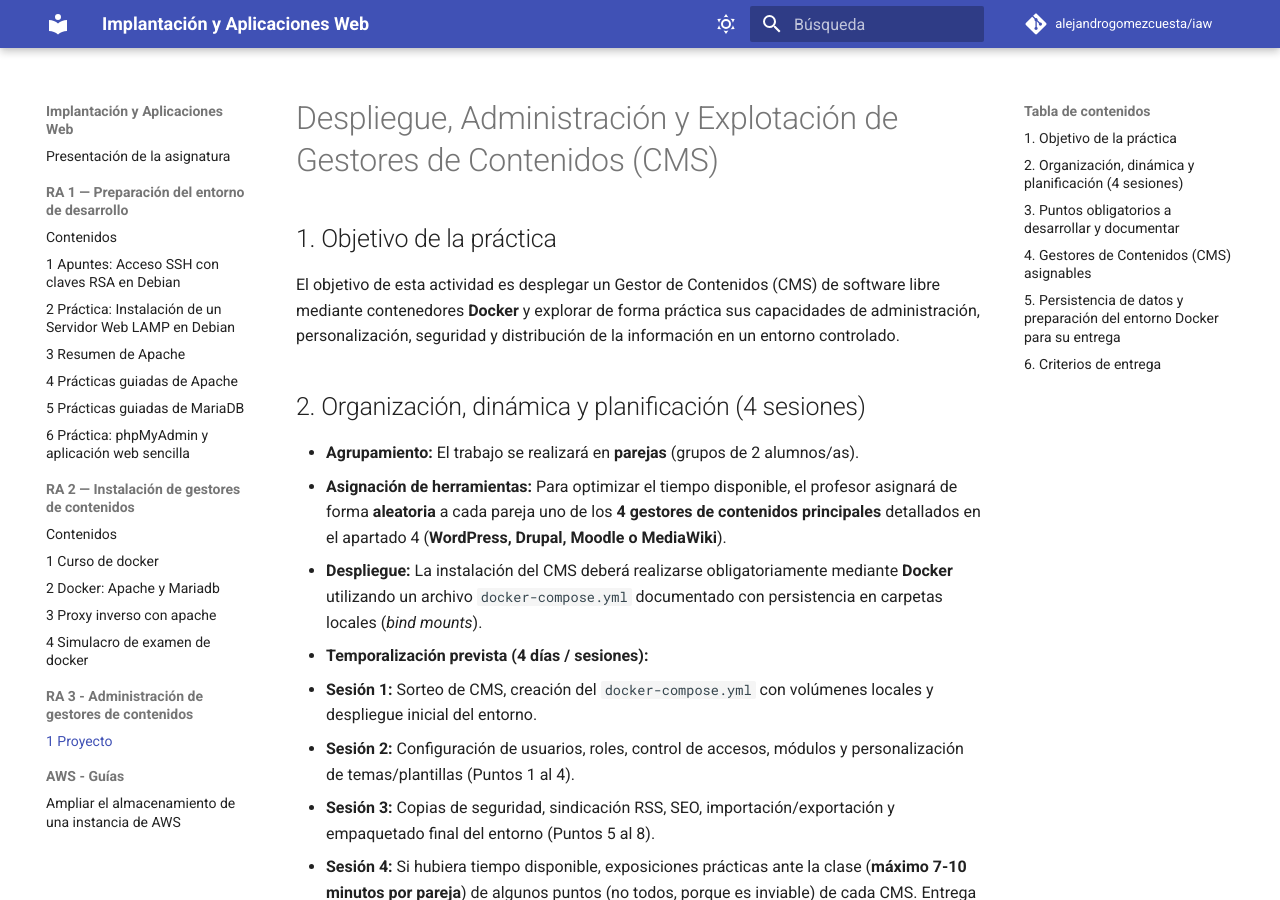
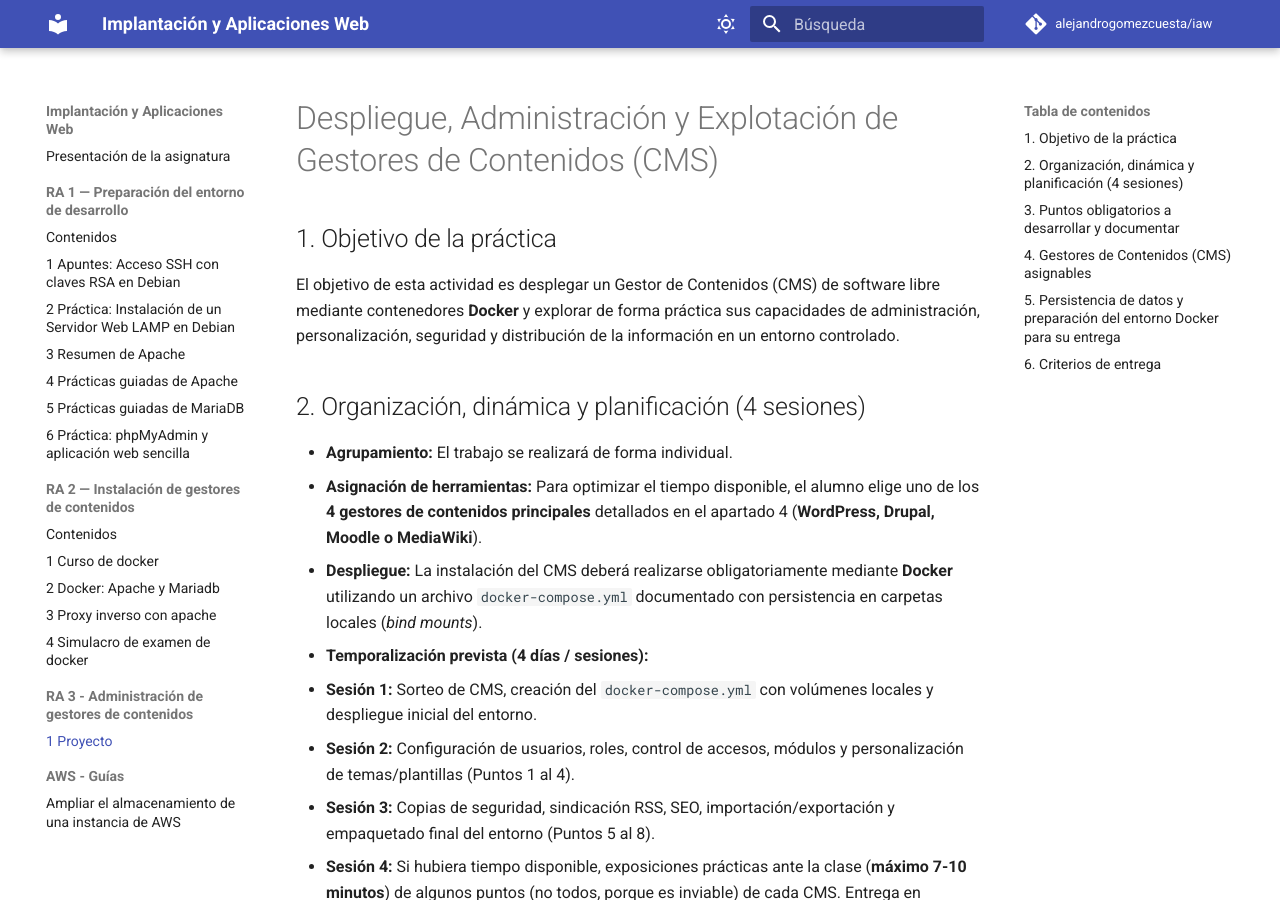
Before and after one commit to alejandrogomezcuesta/iaw, an MkDocs documentation site: the page built from docs/ra3/01-practica-cms.md, in a window 1280 px wide and 900 px high. Built offline with MkDocs 1.6.1 and Material for MkDocs 9.7.7, drawn with Linux system fonts in a browser that asks for light colours; comment, search, counter and statistics services are not loaded; some of the changed text lies outside the part shown.

Commit message:
ajustar el proyecto para que sea individual

```diff
--- a/docs/ra3/01-practica-cms.md
+++ b/docs/ra3/01-practica-cms.md
@@ -4,14 +4,14 @@
 El objetivo de esta actividad es desplegar un Gestor de Contenidos (CMS) de software libre mediante contenedores **Docker** y explorar de forma práctica sus capacidades de administración, personalización, seguridad y distribución de la información en un entorno controlado.
 
 ## 2. Organización, dinámica y planificación (4 sesiones)
-- **Agrupamiento:** El trabajo se realizará en **parejas** (grupos de 2 alumnos/as).
-- **Asignación de herramientas:** Para optimizar el tiempo disponible, el profesor asignará de forma **aleatoria** a cada pareja uno de los **4 gestores de contenidos principales** detallados en el apartado 4 (**WordPress, Drupal, Moodle o MediaWiki**).
+- **Agrupamiento:** El trabajo se realizará de forma individual.
+- **Asignación de herramientas:** Para optimizar el tiempo disponible, el alumno elige uno de los **4 gestores de contenidos principales** detallados en el apartado 4 (**WordPress, Drupal, Moodle o MediaWiki**).
 - **Despliegue:** La instalación del CMS deberá realizarse obligatoriamente mediante **Docker** utilizando un archivo `docker-compose.yml` documentado con persistencia en carpetas locales (*bind mounts*).
 - **Temporalización prevista (4 días / sesiones):**
   - **Sesión 1:** Sorteo de CMS, creación del `docker-compose.yml` con volúmenes locales y despliegue inicial del entorno.
   - **Sesión 2:** Configuración de usuarios, roles, control de accesos, módulos y personalización de temas/plantillas (Puntos 1 al 4).
   - **Sesión 3:** Copias de seguridad, sindicación RSS, SEO, importación/exportación y empaquetado final del entorno (Puntos 5 al 8).
-  - **Sesión 4:** Si hubiera tiempo disponible, exposiciones prácticas ante la clase (**máximo 7-10 minutos por pareja**) de algunos puntos (no todos, porque es inviable) de cada CMS. Entrega en Classroom de los trabajos.
+  - **Sesión 4:** Si hubiera tiempo disponible, exposiciones prácticas ante la clase (**máximo 7-10 minutos**) de algunos puntos (no todos, porque es inviable) de cada CMS. Entrega en Classroom de los trabajos.
 
 ---
 
@@ -31,7 +31,7 @@ Deberéis entregar una memoria técnica (en formato PDF) acompañando vuestro en
 
 ## 4. Gestores de Contenidos (CMS) asignables
 
-El profesor sorteará entre las parejas uno de los siguientes **4 sistemas de referencia** (todos gratuitos, de código abierto y con soporte oficial en Docker):
+Las alumnas y alumnos podéis elegir uno de los siguientes **4 sistemas de referencia** (todos gratuitos, de código abierto y con soporte oficial en Docker):
 
 1. **WordPress** (`wordpress`)
    - *Enfoque:* Webs corporativas y blogs. Es el estándar del mercado; destaca por su facilidad de uso, su editor de bloques y su inmenso ecosistema de plugins y temas.
@@ -103,5 +103,3 @@ La entrega se realizará al finalizar la **4ª sesión** a través de **Google C
 2. **Entorno Docker completo comprimido (`xxx_docker.zip`):** Un único archivo comprimido que contenga la carpeta raíz de vuestro despliegue con:
    - El archivo `docker-compose.yml` funcional y comentado.
    - Todas las carpetas asociadas a los volúmenes (*bind mounts*) generadas durante la práctica tras haber detenido los contenedores con `docker compose down`.
-
-> **Importante:** Solo tiene que realizar la entrega en Classroom **una persona de la pareja**. Quien no realice la entrega deberá marcar la tarea como completada indicando en un comentario privado quién es su compañero/a de grupo.
```
